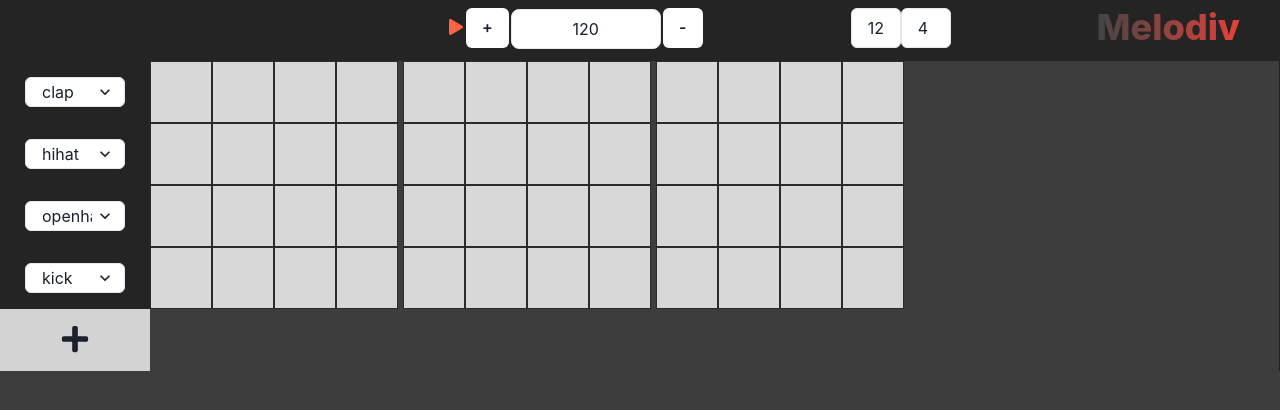
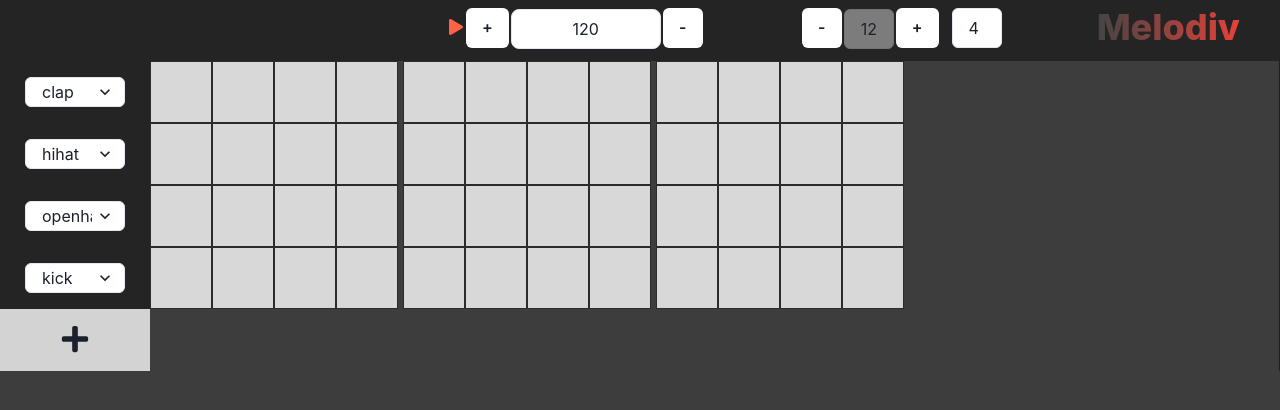
Before and after one commit to Basile-Lequeux/sandbox-music, a React (Create React App) app: page / in a window 1280 px wide. Shown: the top 410 px of the page. Built offline with nearby package versions, Linux system fonts and the light colour scheme.

Commit message:
Add measure function

```diff
--- a/src/Header.js
+++ b/src/Header.js
@@ -25,11 +25,12 @@ export const Header = () => {
         bpmValue,
         start,
         stop,
-        handleChangePlaying,
         nbrOfBeat,
         handleChangeNbrOfBeat,
         nbrOfTrack,
         handleSetNbrOfTrack,
+        addMeasure,
+        deleteMeasure
     } = usePlayerContext();
 
     return (
@@ -94,7 +95,14 @@ export const Header = () => {
             </Box>
             <Box
                 padding="8px 0 8px 0"
+                display={"flex"}
             >
+                <Box
+                    m={"0 11px 0 0"}
+                >
+                    <Button bgColor={"white"} onClick={deleteMeasure} margin='0 2px 5px 2px'>
+                        -
+                    </Button>
                     <Input
                         id="countCell"
                         type="number"
@@ -103,6 +111,7 @@ export const Header = () => {
                         min={4}
                         max={100}
                         value={nbrOfBeat}
+                        disabled={true}
                         onChange={(e) => {
                             if (
                                 parseInt(e.target.min) > parseInt(e.target.value) ||
@@ -116,7 +125,10 @@ export const Header = () => {
                             }
                         }}
                     />
-
+                    <Button bgColor="white" onClick={addMeasure} margin='0 2px 5px 2px'>
+                        +
+                    </Button>
+                </Box>
                 <Input
                     id="nbrOfTrack"
                     type="number"
--- a/src/PlayerContext.js
+++ b/src/PlayerContext.js
@@ -6,12 +6,6 @@ export const PlayerContext = createContext()
 
 function usePlayerContext(props) {
     return useContext(PlayerContext)
-}
-
-
-const initStateMelodicArray = {
-    frequency: 0,
-    isActive: false
 }
 
 const CreatePlayerContextProvider = (props) => {
@@ -104,6 +98,29 @@ const CreatePlayerContextProvider = (props) => {
         setNbrOfTrack(value)
     }
 
+    const addMeasure = () => {
+        let prevStateTrackArray = [...rhythmTrackArray]
+        prevStateTrackArray.map(track => {
+            for (let i = 0; i < 4; i++) {
+                track.beats.push({isActive: false})
+            }
+        })
+        setNbrOfBeat(nbrOfBeat + 4)
+        setRhythmTrackArray(prevStateTrackArray)
+    }
+
+    const deleteMeasure = () => {
+        let prevStateTrackArray = [...rhythmTrackArray]
+        if (nbrOfBeat > 4) {
+            const offset = nbrOfBeat - 4
+            prevStateTrackArray.map(track => {
+                track.beats.splice(offset, 4)
+            })
+            setNbrOfBeat(offset)
+            setRhythmTrackArray(prevStateTrackArray)
+        }
+    }
+
     const addRhythmTrack = () => {
         let prevStateTrackArray = [...rhythmTrackArray];
         const beats = []
@@ -144,8 +161,9 @@ const CreatePlayerContextProvider = (props) => {
                 handleSetTrack,
                 handleSetNbrOfTrack,
                 handleChangeInstrument,
-                addRhythmTrack
-
+                addRhythmTrack,
+                addMeasure,
+                deleteMeasure
             }}
         >
             {props.children}
```
Lines whose indentation alone changed are shown as unchanged.
